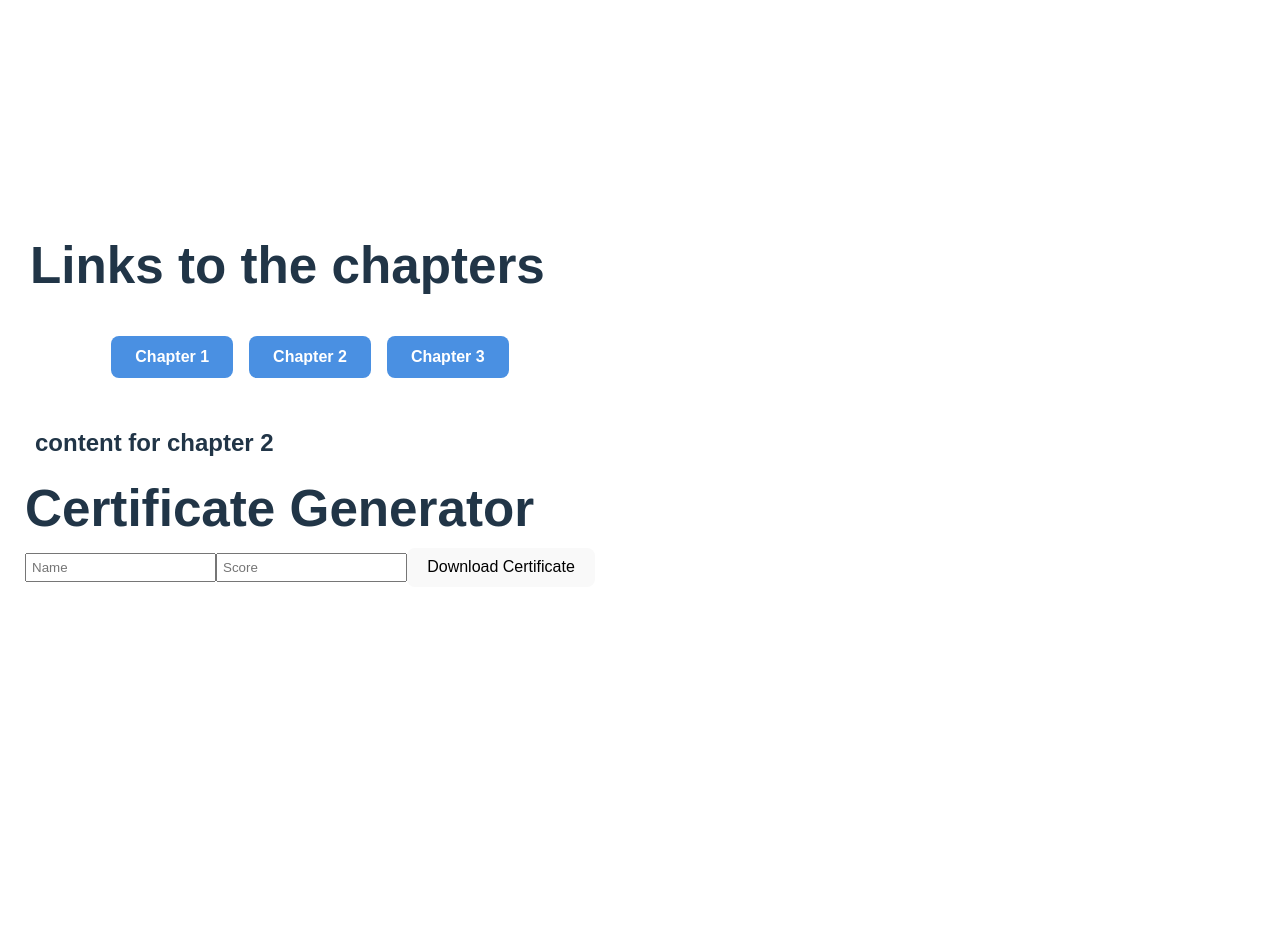
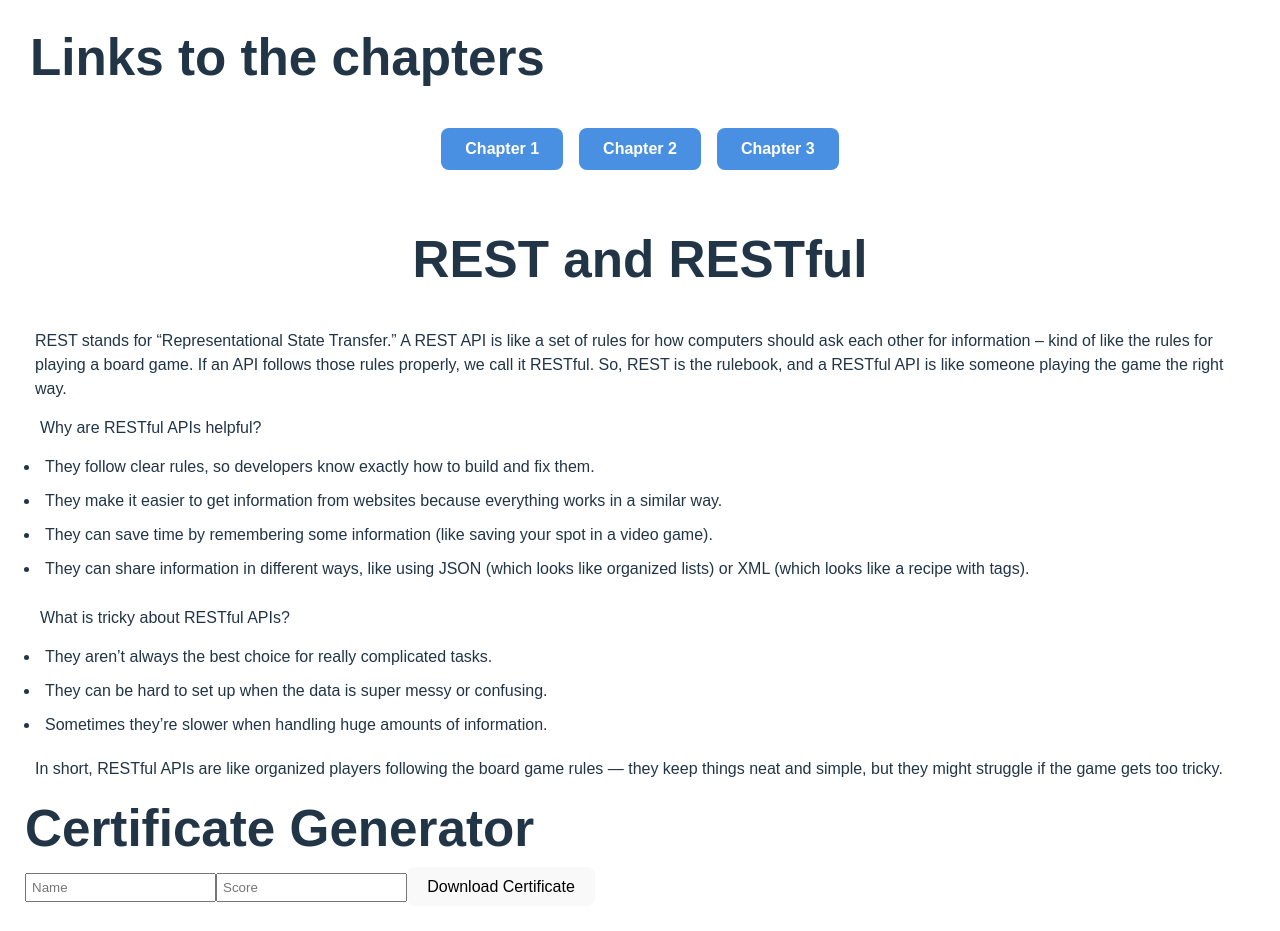
Before and after one commit to bennytalks/learnAWSkids, a React (Vite) app in the folder certificate-app/: page /chapter2 in a window 1280 px wide. Before the commit the page ends 820 px from the top, so only its background shows below. Built offline with nearby package versions, Linux system fonts and the light colour scheme.

Commit message:
added chp2 content

```diff
--- a/certificate-app/src/components/Chapter2.jsx
+++ b/certificate-app/src/components/Chapter2.jsx
@@ -3,7 +3,36 @@ import React from 'react';
 const Chapter2 = () => {
   return (
     <div>
-      <h2>content for chapter 2</h2>
+      <header>
+        <h1>REST and RESTful</h1>
+      </header>
+
+      <div className="REST-RESTful-explanation">
+        REST stands for “Representational State Transfer.” A REST API is like a set of rules for how computers should ask each other for information – kind of like the rules for playing a board game. If an API follows those rules properly, we call it RESTful. So, REST is the rulebook, and a RESTful API is like someone playing the game the right way.
+      </div>
+
+      <div className="Pros-container">
+        <div className="Pros">Why are RESTful APIs helpful?</div>
+        <ul>
+          <li>They follow clear rules, so developers know exactly how to build and fix them.</li>
+          <li>They make it easier to get information from websites because everything works in a similar way.</li>
+          <li>They can save time by remembering some information (like saving your spot in a video game).</li>
+          <li>They can share information in different ways, like using JSON (which looks like organized lists) or XML (which looks like a recipe with tags).</li>
+        </ul>
+      </div>
+
+      <div className="Cons-container">
+        <div className="Cons">What is tricky about RESTful APIs?</div>
+        <ul>
+          <li>They aren’t always the best choice for really complicated tasks.</li>
+          <li>They can be hard to set up when the data is super messy or confusing.</li>
+          <li>Sometimes they’re slower when handling huge amounts of information.</li>
+        </ul>
+      </div>
+
+      <div className="Conclusion">
+        In short, RESTful APIs are like organized players following the board game rules — they keep things neat and simple, but they might struggle if the game gets too tricky.
+      </div>
     </div>
   );
 };
```
